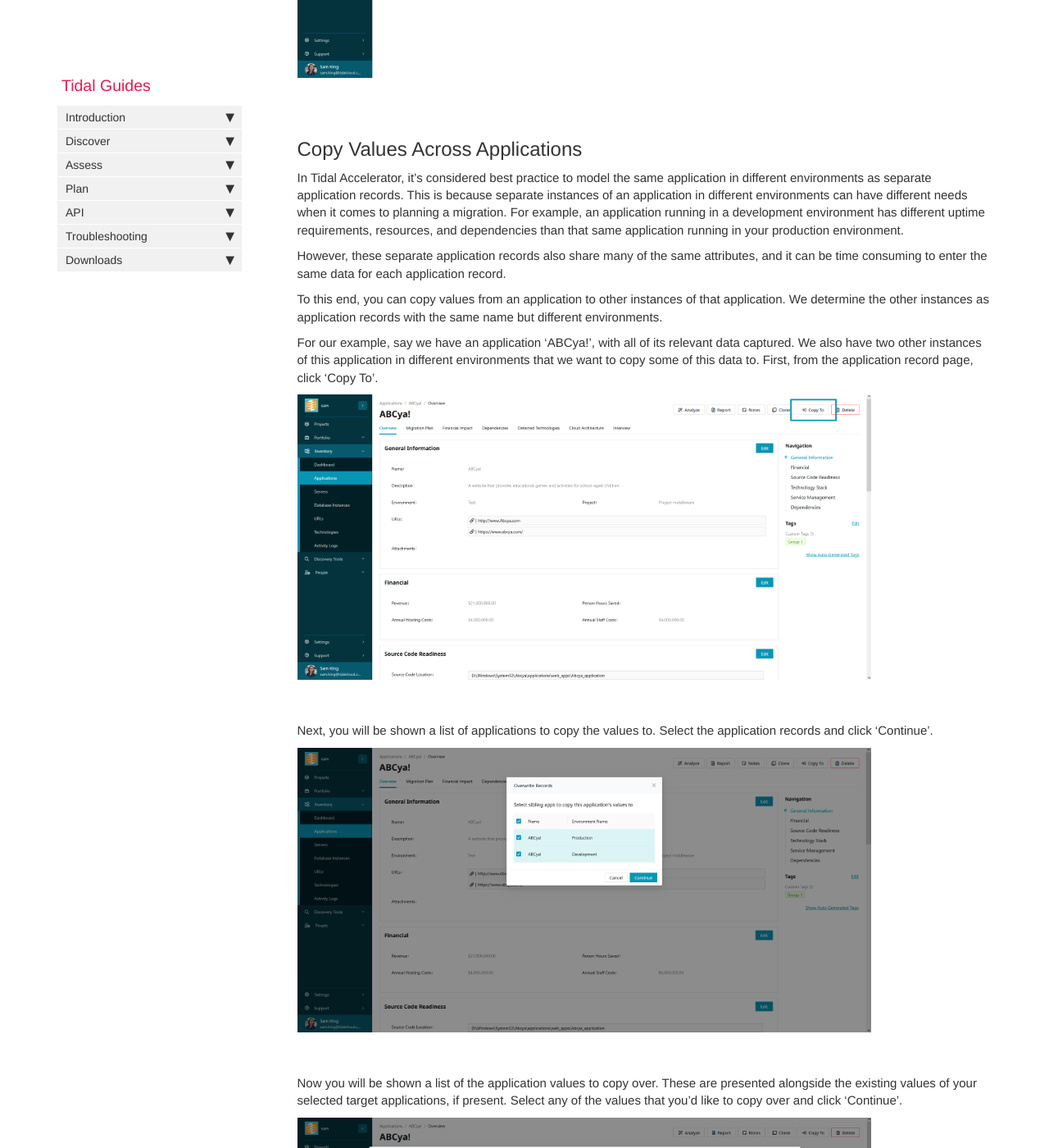
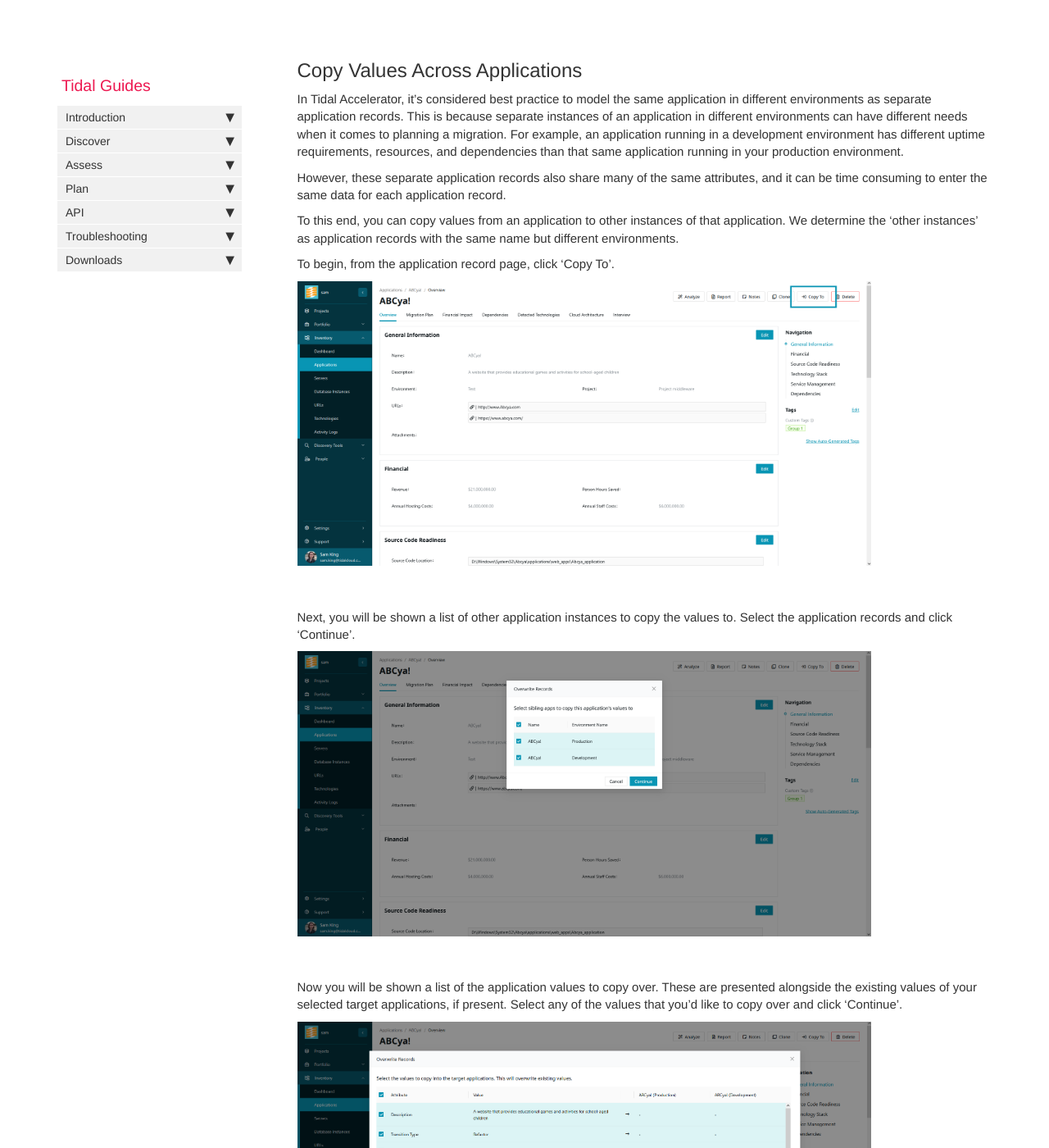
Before and after one commit to tidalmigrations/tidalmigrations.github.io, a Jekyll site: the page built from pages/user guides/bulk_edits.md, in a window 1280 px wide and 1400 px high, scrolled down 4030 px. Shown: the whole window at 82% size. Built offline with Jekyll 4.4.1, drawn with Linux system fonts in a browser that asks for light colours; nearby versions of some CDN libraries; comment, search, counter and statistics services are not loaded; some of the changed text lies outside the part shown.

Commit message:
fix: updated guides so as not to reference specific examples, but instead show only the steps needed to perform the action

```diff
--- a/pages/user guides/bulk_edits.md
+++ b/pages/user guides/bulk_edits.md
@@ -17,8 +17,6 @@ When working with applications, servers, or database instances, you might need t
 
 From the "Applications" view, select the checkboxes for the records you'd like to edit. You can use the search bar to narrow down your selection by name or tag, or use advanced filtering to narrow down your search by record attribute.
 
-For this example, say we have some new information and we'd like to update the technical lead for all applications with the tag 'Group 1'.
-
 {% include image.html file="edit-apps-1.png" %}
 <br>
 
@@ -30,7 +28,7 @@ After making your selection, open the 'Bulk Actions' dropdown and select 'Edit'.
 {% include image.html file="edit-apps-2.png" %}
 <br>
 
-In the drawer, enter the values for the field or fields that you'd like to change. For our example, we'll set 'Technical Lead' to 'Addie Stroman'.
+In the drawer, enter the values for the field or fields that you'd like to change.
 
 {% include image.html file="edit-apps-3.png" %}
 <br>
@@ -41,7 +39,7 @@ Next, click 'Submit', and your changes will be applied to your selected records.
 
 ## Bulk Assigning Servers to an Application
 
-When working with servers, sometimes it's necessary to associate many of your existing servers to an application record. For this example, we're going to associate all servers with the fully qualified domain name (FQDN) 'Abcya.com' with the application named 'ABCya!'.
+When working with servers, sometimes it's necessary to associate many of your existing servers to an application record. You may want to do this because the records were not associated when they were originally imported into Accelerator, or maybe you have some new information about your inventory and you need to update your data in Accelerator to match this.
 
 First, select the servers you'd like to assign.
 
@@ -53,12 +51,12 @@ Next, under the 'Bulk Actions' menu, click 'Assign to Application'.
 {% include image.html file="assign-servers-2.png" %}
 <br>
 
-Now, select the application that you'd like to assign your selected servers to. For this example we will select 'ABCya!'. Once you've selected the app, click 'Assign'.
+Now, select the application that you'd like to assign your selected servers to. Once you've made your selection, click 'Assign'.
 
 {% include image.html file="assign-servers-3.png" %}
 <br>
 
-The servers will now be assigned to your selected application.
+The servers will now be assigned to the selected application.
 
 {% include image.html file="assign-servers-4.png" %}
 <br>
@@ -69,15 +67,14 @@ In Tidal Accelerator, it's considered best practice to model the same applicatio
 
 However, these separate application records also share many of the same attributes, and it can be time consuming to enter the same data for each application record.
 
-To this end, you can copy values from an application to other instances of that application. We determine the other instances as application records with the same name but different environments.
+To this end, you can copy values from an application to other instances of that application. We determine the 'other instances' as application records with the same name but different environments.
 
-For our example, say we have an application 'ABCya!', with all of its relevant data captured. We also have two other instances of this application in different environments that we want to copy some of this data to.
-First, from the application record page, click 'Copy To'.
+To begin, from the application record page, click 'Copy To'.
 
 {% include image.html file="copy-apps-1.png" %}
 <br>
 
-Next, you will be shown a list of applications to copy the values to. Select the application records and click 'Continue'.
+Next, you will be shown a list of other application instances to copy the values to. Select the application records and click 'Continue'.
 
 {% include image.html file="copy-apps-2.png" %}
 <br>
@@ -98,19 +95,19 @@ The selected values will now be copied to the selected applications.
 
 Life is rarely perfect, and the spreadsheet inventory that you will get from your clients will have several environments with different names, which represent the same environment. For example you might have an environment named 'Production', and an environment named 'Prod', and you'd like to merge these environments together.
 
-By merging 'Prod' into 'Production', all of the applications, servers, and database instances that were in the 'Prod' environment will be placed in the 'Production' environment, and the 'Prod' environment will be deleted.
+By merging one environment into another, all of the applications, servers, and database instances that were in the merged environment will be placed in the target environment, and the merged environment will be deleted.
 
 To begin, navigate to the environments page.
 
 {% include image.html file="merge-environments-1.png" %}
 <br>
 
-Select the environment that you would like to merge. For our example, we will select 'Prod', then click 'Merge'.
+Select the environment that you would like to merge, then click 'Merge'.
 
 {% include image.html file="merge-environments-2.png" %}
 <br>
 
-From the dropdown list, select the environment that you'd like to merge this environment into. For this example, we will select 'Production'.
+From the dropdown list, select the environment that you'd like to merge this environment into.
 
 {% include image.html file="merge-environments-3.png" %}
 <br>
```
